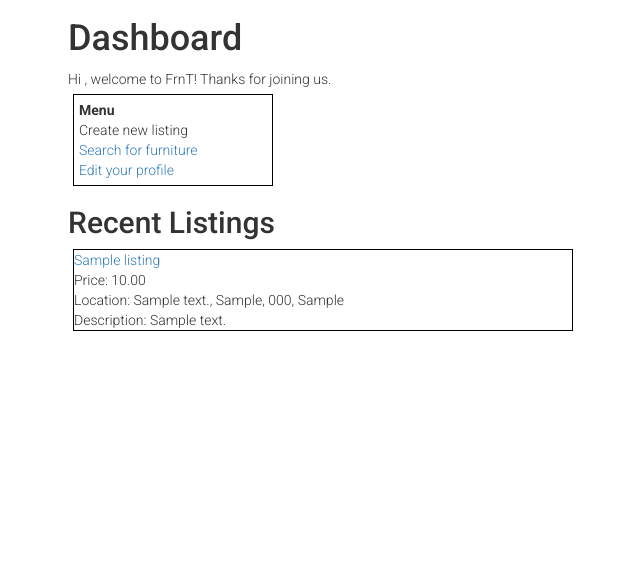
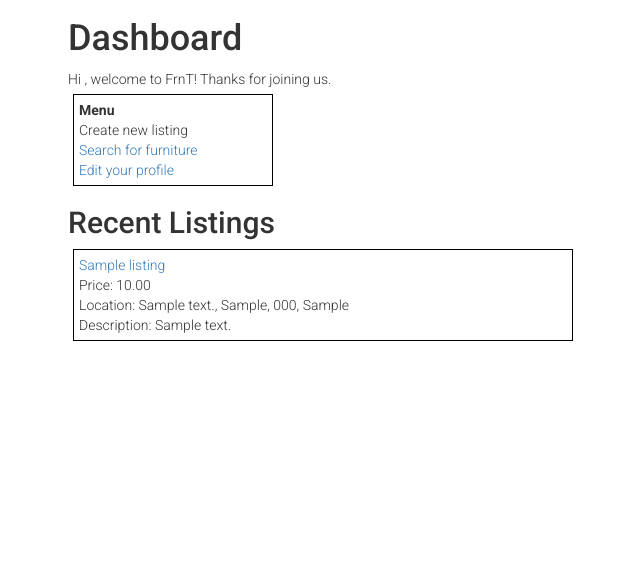
Before and after one commit to xofaye/frnt, a Django app: page /dashboard/ in a window 1280 px wide. Shown: the part 51-632 px from the top of the page, without its empty margins (2-642 px from the left). Run offline with Django 3.2, Linux system fonts and the light colour scheme; tables that the repository leaves empty hold one stand-in row (values such as "Sample post"); some libraries are stand-ins or nearby versions.

Commit message:
lol missed colon in div style derp

```diff
--- a/Backend/frnt/main/templates/dashboard.html
+++ b/Backend/frnt/main/templates/dashboard.html
@@ -21,7 +21,7 @@ Create new listing <br>
 <h2>Recent Listings</h2>
 {% if listings %}
 {% for listing in listings %}
-<div style="border:1px solid black; width:500px; margin:5px; padding 5px">
+<div style="border:1px solid black; width:500px; margin:5px; padding: 5px">
 <a href="listing.get_url">{{ listing.title }}</a><br>
 Price: {{ listing.price}}<br>
 Location: {{ listing.location }}<br>
```
